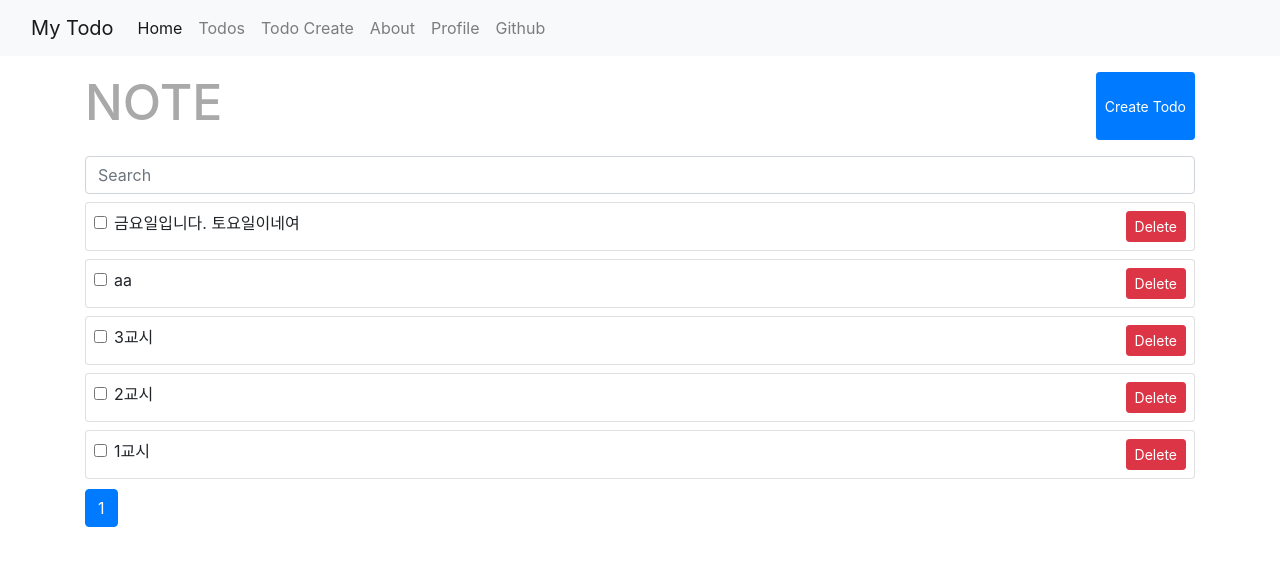
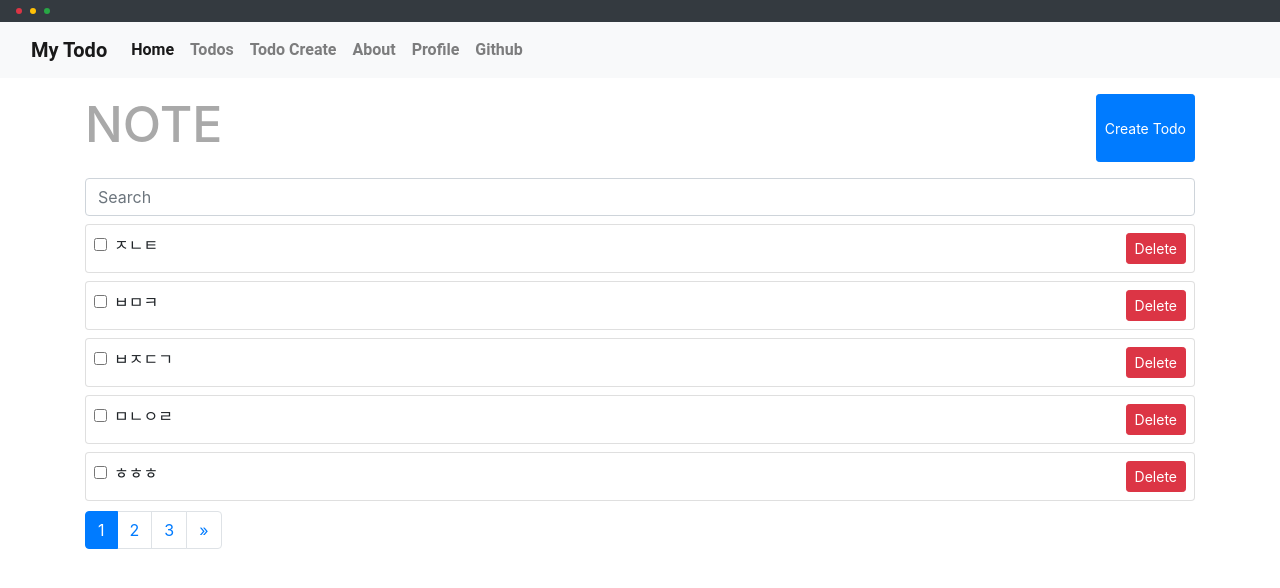
Before and after one commit to Parktaehoon1/todorest, a Vue app: page /todos in a window 1280 px wide. Shown: the top 588 px of the page. Built offline with nearby package versions, Linux system fonts and the light colour scheme; data requests are answered from the project's data file.

Commit message:
slot사용

```diff
--- a/db.json
+++ b/db.json
@@ -7,28 +7,64 @@
       "id": 1
     },
     {
-      "subject": "2교시",
+      "subject": "3",
       "complete": false,
-      "body": "2교시",
-      "id": 2
-    },
-    {
-      "subject": "3교시",
-      "complete": false,
-      "body": "3교시",
+      "body": "",
       "id": 3
     },
     {
-      "subject": "aa",
+      "subject": "ㅁㅎ",
       "complete": false,
-      "body": "aa",
+      "body": "ㄴㅇ",
       "id": 4
     },
     {
-      "subject": "금요일입니다. 토요일이네여",
+      "subject": "1",
       "complete": false,
-      "body": "금요일입니다. 아니 토요일 이네요\nㅎㅎㅎㅎㅎㅎㅎㅎㅎㅎ",
+      "body": "",
       "id": 5
+    },
+    {
+      "subject": "2",
+      "complete": false,
+      "body": "",
+      "id": 6
+    },
+    {
+      "subject": "3",
+      "complete": false,
+      "body": "",
+      "id": 7
+    },
+    {
+      "subject": "ㅎㅎㅎ",
+      "complete": false,
+      "body": "ㅎㅎㅎ",
+      "id": 8
+    },
+    {
+      "subject": "ㅁㄴㅇㄹ",
+      "complete": false,
+      "body": "ㅁㄴㅇㄹ",
+      "id": 9
+    },
+    {
+      "subject": "ㅂㅈㄷㄱ",
+      "complete": false,
+      "body": "ㅂㅈㄷㄱ",
+      "id": 10
+    },
+    {
+      "subject": "ㅂㅁㅋ",
+      "complete": false,
+      "body": "ㅂㅁㅋ",
+      "id": 11
+    },
+    {
+      "subject": "ㅈㄴㅌ",
+      "complete": false,
+      "body": "ㅈㄴㅌ",
+      "id": 12
     }
   ]
 }
--- a/public/index.html
+++ b/public/index.html
@@ -20,6 +20,8 @@
       >
     </noscript>
     <div id="app"></div>
+    <!-- modal은 teleport -->
+    <div id="modal"></div>
     <!-- built files will be auto injected -->
   </body>
 </html>
--- a/src/App.vue
+++ b/src/App.vue
@@ -1,5 +1,22 @@
 <template>
-  <nav class="navbar navbar-expand-lg navbar-light bg-light">
+  <div class="p-2 bg-dark d-flex">
+    <div
+      style="width: 6px; height: 6px; cursor: pointer"
+      class="ml-2 bg-danger rounded-circle"
+      @click="sorry"
+    ></div>
+    <div
+      style="width: 6px; height: 6px; cursor: pointer"
+      class="ml-2 bg-warning rounded-circle cursor-pointer"
+      @click="sorry"
+    ></div>
+    <div
+      style="width: 6px; height: 6px cursor: pointer"
+      class="ml-2 bg-success rounded-circle"
+      @click="sorry"
+    ></div>
+  </div>
+  <nav class="navbar navbar-expand-sm navbar-light bg-light">
     <div class="container-fluid">
       <RouterLink class="navbar-brand" :to="{ name: 'Home' }"
         >My Todo</RouterLink
@@ -68,9 +85,13 @@
     @delete-todo-toast="deleteTodoToast"
     @delete-todo-fail-toast="deleteTodoFailToast"
   />
-  <ToastBox v-if="showToast" :message="toastMessage" :color="toastType" />
+
+  <Transition name="fade">
+    <ToastBox v-if="showToast" :message="toastMessage" :color="toastType" />
+  </Transition>
 </template>
 <script>
+// App.vue 에서 emit값 다 처리할 예정이라 여기서 toast 받는다.
 import ToastBox from "@/components/ToastBox.vue";
 import { useToast } from "@/composables/toast";
 export default {
@@ -78,7 +99,10 @@ export default {
     ToastBox,
   },
   setup() {
-    // 안내창 관련
+    const sorry = () => {
+      alert("죄송합니다. 구현예정입니다.");
+    };
+    // 안내창 관련 composables 에 useToast 받는다.
     const { showToast, toastMessage, toastType, triggerToast } = useToast();
 
     const updateTodoToast = () => {
@@ -110,6 +134,8 @@ export default {
     };
 
     return {
+      sorry,
+
       updateTodoToast,
       newTodoToast,
       updateLoadFailToast,
@@ -128,7 +154,27 @@ export default {
   },
 };
 </script>
-<style>
+<style scoped>
 #app {
 }
+nav {
+  font-weight: 700;
+  font-family: "Roboto", sans-serif;
+}
+.fade-enter-active,
+.fade-leave-active {
+  transition: all opacity 1s ease;
+}
+
+.fade-enter-from,
+.fade-leave-to {
+  opacity: 0;
+  transform: translateY(-30px);
+}
+
+.fade-enter-to,
+.faed-leave-from {
+  opacity: 1;
+  transform: translateY(0);
+}
 </style>
--- /dev/null
+++ b/src/components/ModalWin.vue
@@ -0,0 +1,79 @@
+<template>
+  <div class="modal-wrap" @click="onClose">
+    <div class="modal-dialog modal-dialog-centered">
+      <div class="modal-content">
+        <div class="p-2 bg-dark d-flex">
+          <div
+            style="width: 6px; height: 6px; cursor: pointer"
+            class="ml-2 bg-danger rounded-circle"
+            @click="onClose"
+          ></div>
+          <div
+            style="width: 6px; height: 6px; cursor: pointer"
+            class="ml-2 bg-warning rounded-circle cursor-pointer"
+            @click="sorry"
+          ></div>
+          <div
+            style="width: 6px; height: 6px cursor: pointer"
+            class="ml-2 bg-success rounded-circle"
+            @click="sorry"
+          ></div>
+        </div>
+        <div class="modal-header">
+          <h5 class="modal-title">
+            <slot name="title"></slot>
+          </h5>
+          <button
+            type="button"
+            class="close"
+            data-dismiss="modal"
+            aria-label="Close"
+          >
+            <span @click="onClose">&times;</span>
+          </button>
+        </div>
+        <div class="modal-body">
+          <slot name="body"></slot>
+        </div>
+        <div class="modal-footer">
+          <button type="button" class="btn btn-secondary" @click="onClose">
+            Close
+          </button>
+          <button type="button" class="btn btn-danger" @click="onDelete">
+            Delete
+          </button>
+        </div>
+      </div>
+    </div>
+  </div>
+</template>
+
+<script>
+export default {
+  emits: ["close-modal", "delete"],
+  setup(props, { emit }) {
+    const onClose = () => {
+      emit("close-modal", {});
+    };
+    const sorry = () => {
+      alert("죄송합니다. 구현예정입니다.");
+    };
+    const onDelete = () => {
+      emit("delete", {});
+    };
+    return { sorry, onClose, onDelete };
+  },
+};
+</script>
+
+<style scoped>
+.modal-wrap {
+  position: fixed;
+  left: 0;
+  top: 0;
+  width: 100%;
+  height: 100%;
+  background: rgba(0, 0, 0, 0.7);
+  z-index: 99;
+}
+</style>
--- a/src/components/TodoList.vue
+++ b/src/components/TodoList.vue
@@ -19,26 +19,53 @@
           </label>
         </div>
         <div>
-          <button class="btn btn-danger btn-sm" @click="deleteTodo(index)">
+          <button class="btn btn-danger btn-sm" @click="openModal(item.id)">
             Delete
           </button>
         </div>
       </div>
     </div>
+    <teleport to="#modal">
+      <ModalWin v-if="showModal" @close-modal="closeModal" @delete="onDelete">
+        <template v-slot:title> 할일 삭제 </template>
+        <template v-slot:body> 삭제하시겠습니까?</template>
+      </ModalWin>
+    </teleport>
   </div>
 </template>
 
 <script>
+import { ref } from "vue";
+import ModalWin from "@/components/ModalWin.vue";
 import { useRouter } from "vue-router";
 export default {
+  components: {
+    ModalWin,
+  },
   props: ["todos"],
   emits: ["delete-todo", "toggle-todo"],
   setup(props, { emit }) {
     const deleteTodo = (index) => {
+      console.log("인덱스", index);
       emit("delete-todo", index);
     };
     const toggleTodo = (index) => {
       emit("toggle-todo", index);
+    };
+    // 모달 기능
+    const showModal = ref(false);
+    const deleteId = ref(null);
+    const openModal = (id) => {
+      console.log("모달아디", id);
+      deleteId.value = id;
+      showModal.value = true;
+    };
+    const closeModal = () => {
+      showModal.value = false;
+    };
+    const onDelete = () => {
+      deleteTodo(deleteId.value);
+      showModal.value = false;
     };
 
     const router = useRouter();
@@ -52,10 +79,16 @@ export default {
         },
       });
     };
+
     return {
       deleteTodo,
       toggleTodo,
       moveToPage,
+
+      showModal,
+      openModal,
+      closeModal,
+      onDelete,
     };
   },
 };
--- a/src/views/TodosIndex.vue
+++ b/src/views/TodosIndex.vue
@@ -123,12 +123,9 @@ export default {
 
     const deleteTodo = async (index) => {
       try {
-        // 현재 index 는 배열 인덱스 번호 0, 1,2,3,4, 가 전송된다.
-        // 실제 저장되어 있는 id 를 파악한다.
-        const id = todos.value[index].id;
+        const id = index;
         await axios.delete("http://localhost:3000/todos/" + id);
-        todos.value.splice(index, 1);
-        // 목록이 추가되면 1페이지로 이동
+        // 목록이 삭제되면 현재페이지로 이동
         getTodo(page.value);
         emit("delete-todo-toast");
       } catch (err) {
```
